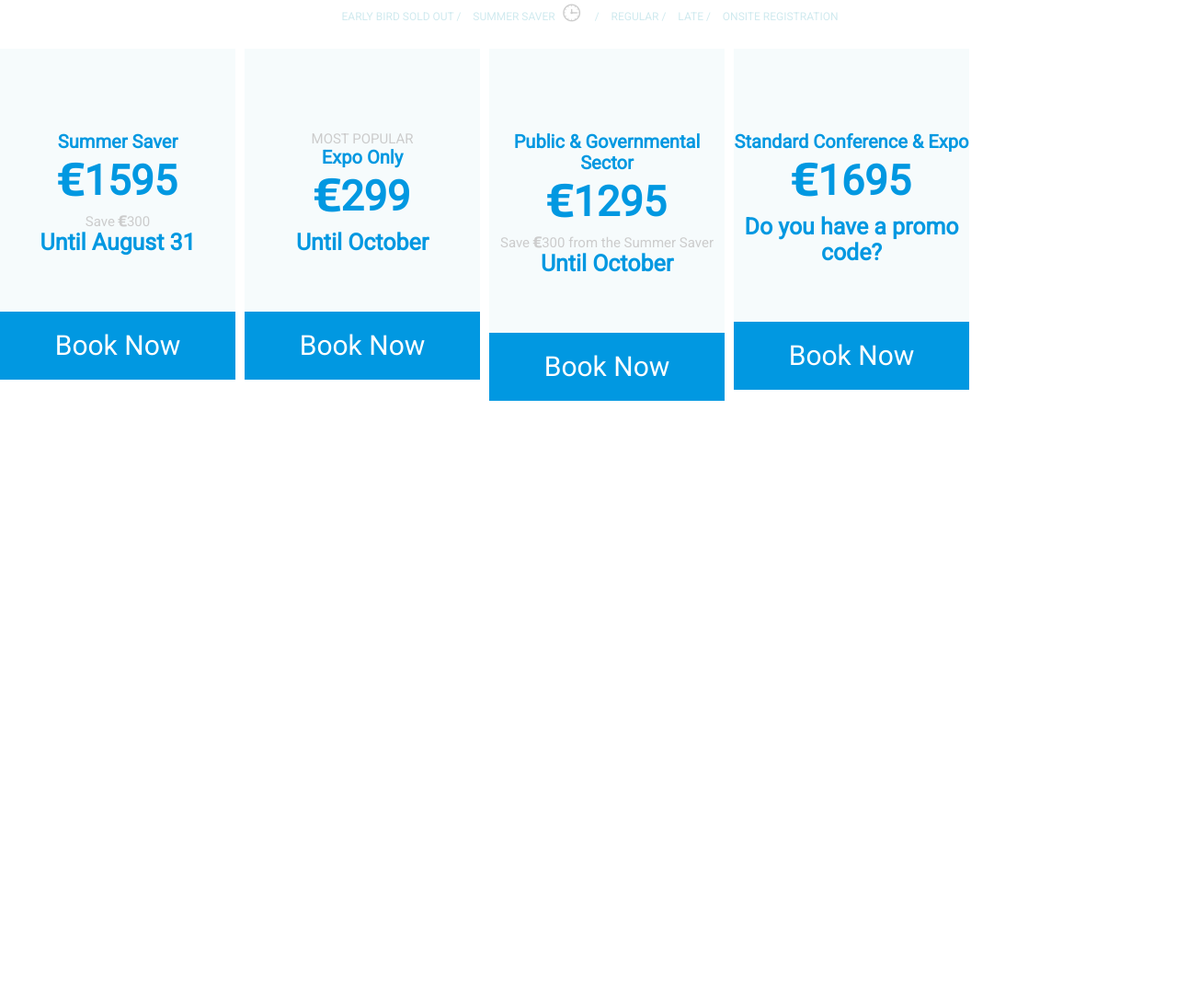
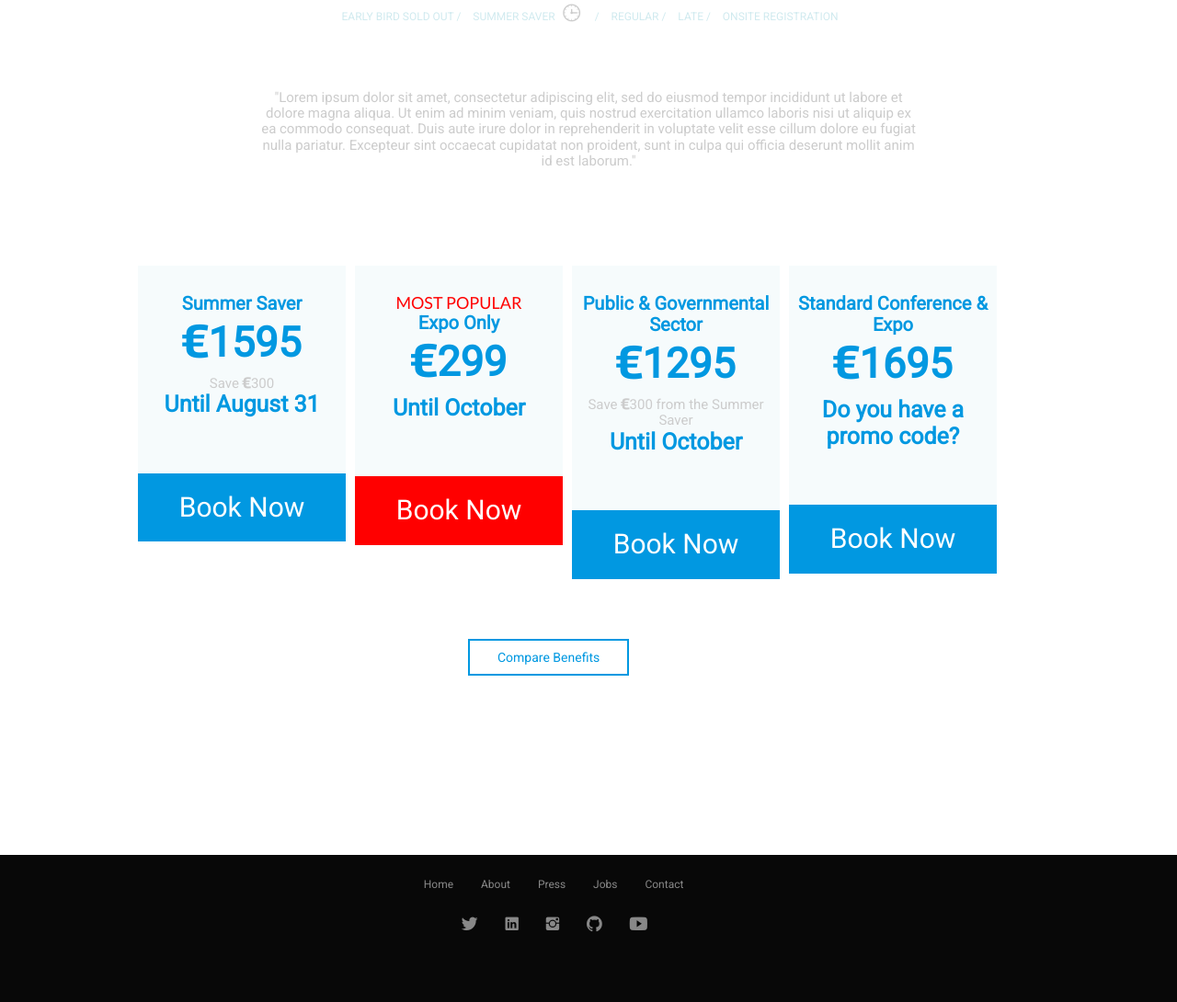
Before and after one commit to alexkarasik/hrn-challenge, a plain HTML site: page index.html in a window 1280 px wide. Shown: the part 124-1214 px from the top of the page at 92% size. Before the commit the page ends 800 px from the top, so only its background shows below. Drawn offline with Linux system fonts and the light colour scheme; files whose address does not match are found by name.

Commit message:
footer still needs to be set for different sizes, so moving onto queries next.

```diff
--- a/index.html
+++ b/index.html
@@ -42,7 +42,7 @@
   </div>
 
   <div class="lorem-ipsum">
-    <p>
+    <p>"Lorem ipsum dolor sit amet, consectetur adipiscing elit, sed do eiusmod tempor incididunt ut labore et dolore magna aliqua. Ut enim ad minim veniam, quis nostrud exercitation ullamco laboris nisi ut aliquip ex ea commodo consequat. Duis aute irure dolor in reprehenderit in voluptate velit esse cillum dolore eu fugiat nulla pariatur. Excepteur sint occaecat cupidatat non proident, sunt in culpa qui officia deserunt mollit anim id est laborum."</p>
   </div>
 
   <div class="boxes">
@@ -86,24 +86,35 @@
         </div>
     </div>
 
+  </div>
+
+  <a href="#" class="button"> Compare Benefits</a>
+
+  <footer>
+    <div class="row">
+      <div class="pages">
+        <ul class="footer-nav">
+          <li><a href="#">Home</a></li>
+          <li><a href="#">About</a></li>
+          <li><a href="#">Press</a></li>
+          <li><a href="#">Jobs</a></li>
+          <li><a href="#">Contact</a></li>
+        </ul>
+      </div>
+      <br>
+      <div class="icons">
+        <ul class="social-links">
+          <li><a href="#"><i class="ion-social-twitter"></i></a></li>
+          <li><a href="#"><i class="ion-social-linkedin"></i></a></li>
+          <li><a href="#"><i class="ion-social-instagram"></i></a></li>
+          <li><a href="#"><i class="ion-social-github"></i></a></li>
+          <li><a href="#"><i class="ion-social-youtube"></i></a></li>
+        </ul>
+      </div>
     </div>
 
-
-  <!-- <div class="button">
-    <button type="button" id="compare-button"><h6>Compare Benefits</h6></button>
-  </div> -->
+  </footer>
 
   </body>
 
-  <!-- <footer>
-    <div class="pages">
-      <ul class="page-links">
-        <li>HRN</li>
-        <li>ABOUT</li>
-        <li>TEAM</li>
-        <li>JOBS</li>
-        <li>CONTACT</li>
-      </ul>
-    </div>
-  </footer> -->
 </html>
--- a/resources/css/style.css
+++ b/resources/css/style.css
@@ -22,7 +22,7 @@ html {
 /* --------------------------------------- */
 .header-black {
   height: 50px;
-  background-color: #000;
+  background-color: #080808;
 }
 .header-pages {
   height: 60px;
@@ -73,17 +73,19 @@ html {
 .boxes{
   position: relative;
   text-align: center;
+  margin-left: 150px;
+  padding-top: 50px;
+  margin-bottom: 100px;
 }
 
 .box {
   width: 20%;
-  height: auto;
   margin: 5px;
   border: .5px solid rgba(0, 0, 0, .2) round;
   align-items: center;
   background-color: #F6FBFC;
   font-size: 30px;
-  padding-top: 90px;
+  padding-top: 30px;
   list-style-type: none;
   display: inline-block;
   text-align: center;
@@ -92,7 +94,7 @@ html {
 
 h2 {
     color: #0198E1;
-      padding-bottom: 10px;
+    padding-bottom: 10px;
 }
 
 h5 {
@@ -110,44 +112,7 @@ p {
   color: #cccccc;
 }
 
-
-#box1 {
-  display: inline-block;
-  margin: auto;
-  float: left;
-  padding-bottom: 20px;
-}
-
-#box2 {
-  display: inline-block;
-  margin: auto;
-  float: right;
-  margin-right: 200px;
-}
-
-#box3 {
-  display: inline-block;
-  margin: auto;
-  float: left;
-}
-
-#box4 {
-  display: inline-block;
-  margin: auto;
-  float: right;
-  margin-right: 200px;
-}
-
-#box2 .book-now {
-  background-color: red;
-}
-
-#box4 .book-now {
-  margin-top: 16px;
-  padding: 20px 0;
-}
-
-#box2 p {
+.box2 p {
   color: red;
   font-family: 'Lato', sans-serif;
   font-size: 60%;
@@ -157,44 +122,127 @@ p {
   padding: 20px 0;
   background-color: #0198E1;
   color: #fff;
+  position: relative;
+  top: 80%;
+  margin: 0 auto;
+  align-self: flex-end;
 }
 
-.button {
-  width: 100%;
-  height: 100%;
-  vertical-align: middle;
-  align: center;
-  padding-bottom: 300px;
+.box2 .book-now {
+  background-color: red;
 }
 
-#compare-button {
-  margin-top: 100px;
-  display: block;
+.lorem-ipsum p {
+  text-align: center;
+  margin: 50px 280px;
+}
 
-}*/
+/* Button */
+
+.button {
+	background: #fff;
+	border: 2px solid #0198E1;
+  align-items: center;
+  padding: 10px 30px;
+  text-decoration: none;
+  text-align: center;
+  color: #0198E1;
+  font-size: 14px;
+  font-weight: 140%;
+  position: relative;
+  top: 300px;
+  right: 580px;
+  margin-bottom: 300px;
+}
+
+/* FOOTEr */
 
 
-
-/* Footer */
-/*
 footer {
-  background-color: #1a1a1a;
-  height: 20vh;
+  background-color: #080808;
+  position : absolute;
+  width: 100%;
+  height: 20%;
+  position: absolute;
+  right: 0;
+  margin-top: 500px;
+  left: 0;
+  text-align: center;
 }
 
-footer .pages .page-links {
-  color: white;
-  font-family: 'Lato', sans-serif;
-  font-size: 40%;
-  display: inline-block;
-  align-items: center;
+footer li {
+  font-size: 12px;
 }
 
-footer .pages .page-links li {
-    display: inline-block;
-    padding-top: 100px;
-    padding-left: 120px;
-    margin-left: 30px;
-    font-weight: lighter;
+footer .row .pages {
+  text-align: center;
+  margin-left: 36%;
+}
 
-}*/
+footer .row .social-links {
+  text-align: center;
+  margin-right: 45%;
+}
+
+.footer-nav {
+  list-style: none;
+  float: left;
+}
+
+.social-links {
+  list-style: none;
+  float: right;
+}
+
+.footer-nav li,
+.social-links li {
+  display: inline-block;
+  margin-right: 20px;
+}
+
+.footer-nav li:last-child,
+.social-links li:last-child {
+  margin-right: 0;
+}
+
+.footer-nav li a:link,
+.footer-nav li a:visited,
+.social-links li a:link,
+.social-links li a:visited {
+  text-decoration: none;
+  border: 0;
+  color: #888;
+  transition: color 0.2s;
+}
+
+.footer-nav li a:hover,
+.footer-nac li a:active {
+  color: #ddd;
+}
+
+.social-links li a:link,
+.social-links li a:visited {
+  font-size: 160%;
+}
+
+.ion-social-facebook .ion-social-twitter,
+.ion-social-googleplus,
+.ion-social-instagram {
+  transition: color 0.2s;
+}
+
+.ion-social-facebook:hover {
+  color: #3b5998;
+}
+
+.ion-social-twitter:hover {
+  color: #00aced;
+}
+
+.ion-social-googleplus:hover {
+  color: #dd4b39;
+}
+
+.ion-social-instagram:hover {
+  color: #517fa4;
+}
```
Also changed, not shown: resources/css/queries.css (added, +25 -0 lines).
